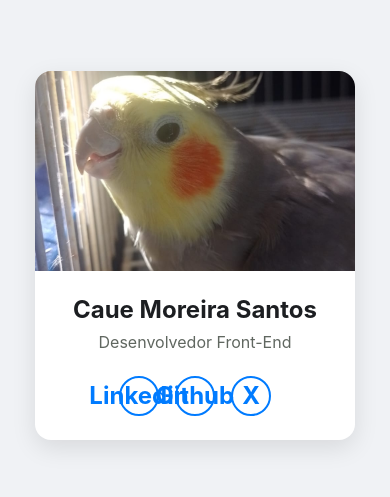
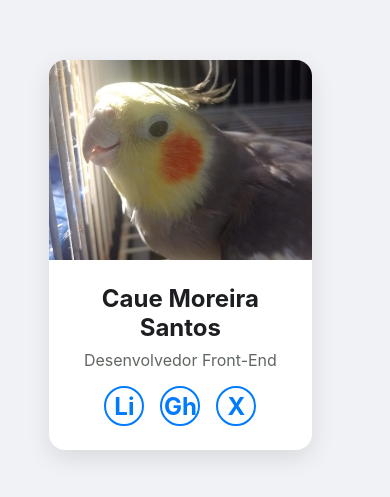
Before and after one commit to Caue06/Cartao_interativo, a plain HTML site: page index.html in a window 390 px wide. Shown: the part 167-664 px from the top of the page. Drawn offline with Linux system fonts and the light colour scheme.

Commit message:
Add files via upload

```diff
--- a/css/style.css
+++ b/css/style.css
@@ -1,9 +1,11 @@
-/* 1. Reset CSS e Estilos Globais*/
+    /* 1. Reset CSS e Estilos Globais*/
 *{
     margin: 0;
     padding: 0;
     box-sizing: border-box;
 }
+
+    /*Definição das variaveis globais*/
 
 :root{
     --cor-fundo: #f0f2f5;
@@ -15,7 +17,7 @@
 }
 
 body{
-    font-family: -aple-system, BlinkMacSystemFont, "Segoe UI", Roboto, "Helvetica Neue", Arial, sans-serif;
+    font-family: -apple-system, BlinkMacSystemFont, "Segoe UI", Roboto, "Helvetica Neue", Arial, sans-serif;
     background-color: var(--cor-fundo);
 
     /*1. Centralizando o componente na pagina para a visualização */
@@ -32,9 +34,11 @@ body{
     background-color: var(--cor-branco);
     border-radius: 16px;
     box-shadow:  0 8px 24px rgba(0, 0, 0, 0.1);
-    width:320px;
+    width: 320px;
+
     /* Aqui que começa a mágica da transformação */
     transition: transform 0.3s ease, box-shadow 0.3s ease;
+
     overflow: hidden;
     text-align: center;
 }
@@ -55,7 +59,7 @@ body{
 
 .card_image{
     width: 100%;
-    height: 100%;
+    height: 200px;
     object-fit: cover; /*Cobre todo o container mantendo a proporção/ Garante qua a imagem cubra o espaço sem distorcer*/
 }
 
@@ -72,18 +76,20 @@ body{
 }
 
 .card_title {
-    font-size: 1.0rem; /*= 16px*/
+    font-size: 1.0rem; /*1rem = 16px*/
     color: var(--cor-texto-secundario);
-    margin-bottom: 24px;
+    margin-bottom: 16px;
 }
 
     /*6. Estilizar os icones das Redes Socias utilizando Flexbox*/
 
 .card_social{
-    display: flex; /*Atica o flexbox*/
+    display: flex; /*Ativa o flexbox*/
     justify-content: center; /*Centraliza os itens no eixo principal (horizontal)*/
     gap: 16px; /*Espaçamento entre os icones sociais*/
 }
+
+    /*7. Estilo dos icones sociais utilizando o flexbox*/
 
 .card_social a {
     display: flex;
@@ -99,3 +105,17 @@ body{
     font-weight: bold;
     transition: background-color 0.3s ease, color 0.3 ease; /*Transição suave para a cor ao passar o mouse*/
 }
+
+.card_social a:hover{
+    background-color: var(--cor-acento);
+    color: var(--cor-branco);
+    border-color: var(--cor-acento);
+}
+
+    /*8. Design responsivo (Primeira Media Query)*/
+
+@media(max-width:400px){
+    .card{
+        width: 90%;/*O card ocupara 90% da largura da tela*/
+    }
+}
--- a/index.html
+++ b/index.html
@@ -22,8 +22,8 @@
                 <h2 class="card_name">Caue Moreira Santos</h2>
                 <p class="card_title">Desenvolvedor Front-End</p>
                 <div class="card_social">
-                    <a href="#" aria-label="Linkedin de Caue Moreira Santos">Linkedin</a>
-                    <a href="#" aria-label="Github de Caue Moreira Santos">Github</a>
+                    <a href="#" aria-label="Linkedin de Caue Moreira Santos">Li</a>
+                    <a href="#" aria-label="Github de Caue Moreira Santos">Gh</a>
                     <a href="#" aria-label="X de Caue Moreira Santos">X</a>
                 </div>
             </div>
```
